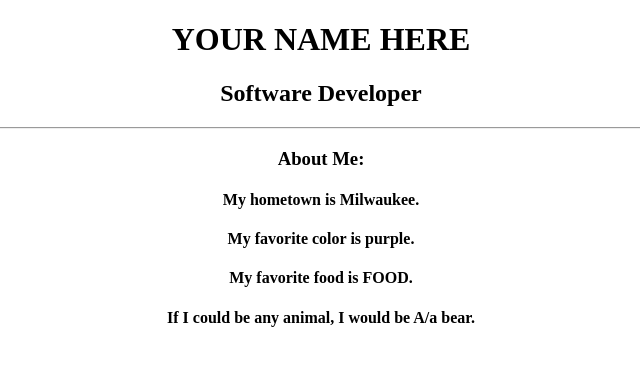
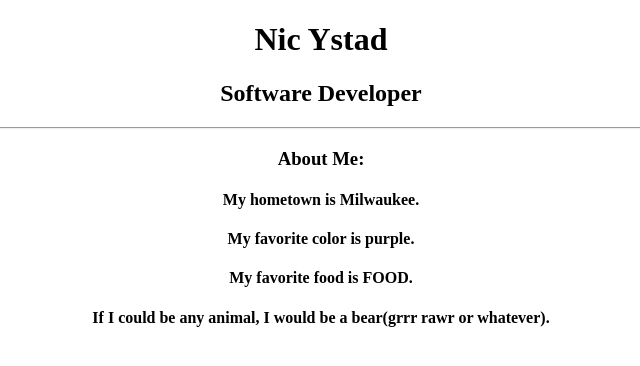
Before and after one commit to NicYstad08/my-first-repo, a plain HTML site: page index.html in a window 1280 px wide. Shown: the whole page, without its empty margins (319-959 px from the left). Drawn offline with Linux system fonts and the light colour scheme.

Commit message:
updated to vr 2

```diff
--- a/index.html
+++ b/index.html
@@ -7,14 +7,14 @@
           </head>
           <body>
             <div align="center">
-                <h1>YOUR NAME HERE</h1>
+                <h1>Nic Ystad</h1>
                 <h2>Software Developer</h2>
                 <hr>
                 <h3>About Me:</h3>
                     <h4>My hometown is Milwaukee.</h4>
                     <h4>My favorite color is purple.</h4>
                     <h4>My favorite food is FOOD.</h4>
-                    <h4>If I could be any animal, I would be A/a bear.</h4>
+                    <h4>If I could be any animal, I would be a bear(grrr rawr or whatever).</h4>
             </div>
           </body>
         </html>
```
Also changed, not shown: 1 other file.
